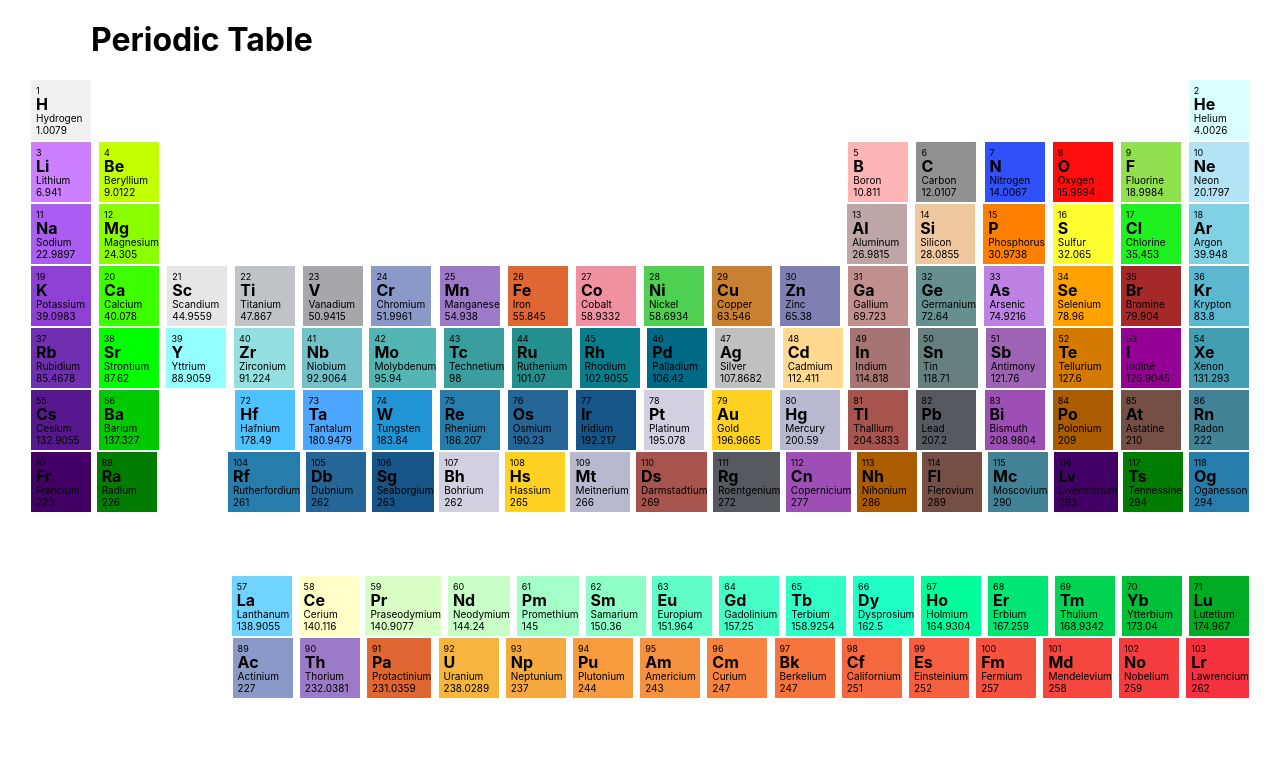
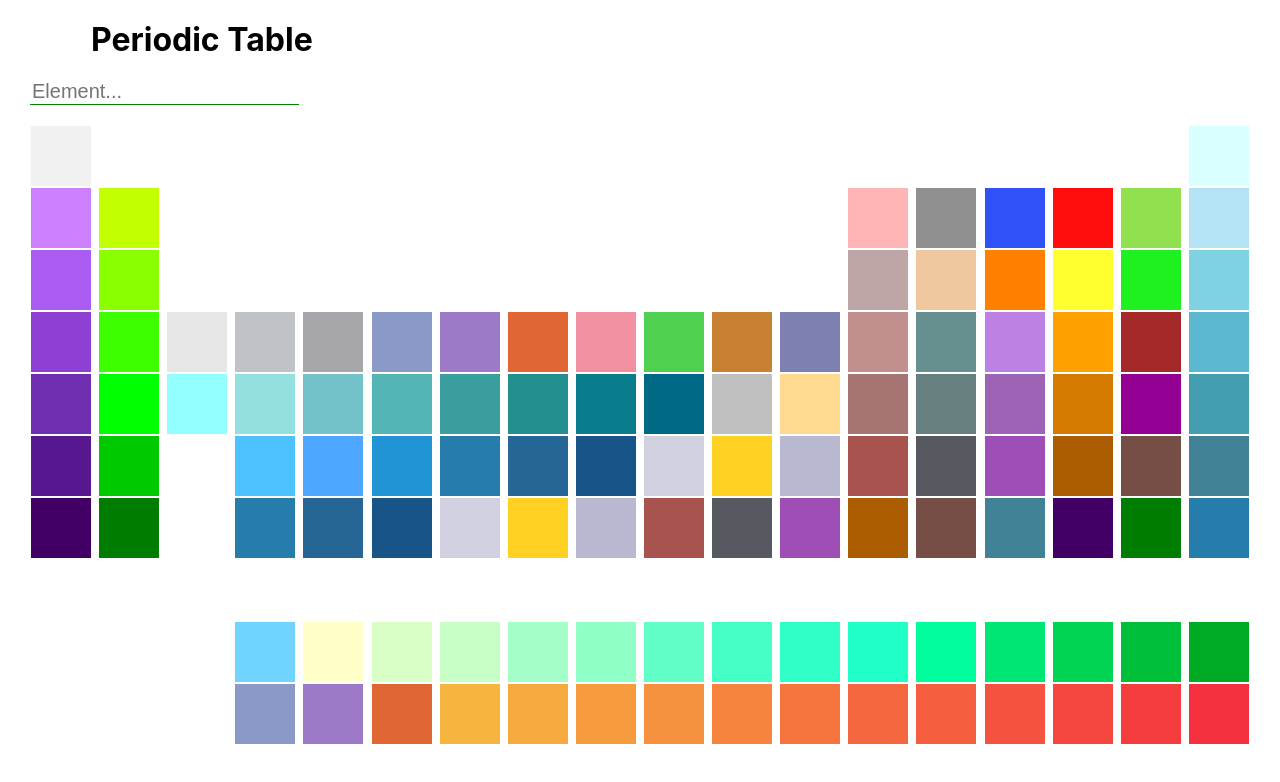
Before and after one commit to MWalter777/periodic-table, a Next.js app: page / in a window 1280 px wide. Shown: the top 782 px of the page. Built offline with nearby package versions, Linux system fonts and the light colour scheme.

Commit message:
find element

```diff
--- a/components/ElementTable/index.tsx
+++ b/components/ElementTable/index.tsx
@@ -7,6 +7,7 @@ type Props = {
 	symbolTable: string;
 	name: string;
 	weight: number;
+	display: boolean;
 };
 
 const ElementTable = ({
@@ -15,13 +16,18 @@ const ElementTable = ({
 	name,
 	symbolTable,
 	weight,
+	display,
 }: Props) => {
 	return (
 		<ElementTableStyled backgroundColor={backgroundColor}>
-			<sup className='atomic-number'>{atomicNumber}</sup>
-			<h1 className='symbol-table'>{symbolTable}</h1>
-			<sub>{name}</sub>
-			<sub>{weight}</sub>
+			{display && (
+				<>
+					<sup className='atomic-number'>{atomicNumber}</sup>
+					<h1 className='symbol-table'>{symbolTable}</h1>
+					<sub>{name}</sub>
+					<sub>{weight}</sub>
+				</>
+			)}
 		</ElementTableStyled>
 	);
 };
--- a/components/PeriodicTable/index.style.ts
+++ b/components/PeriodicTable/index.style.ts
@@ -5,6 +5,13 @@ export const PeriodicTableStyled = styled.div`
 	min-height: 100vh;
 	padding: 0 30px 30px 30px;
 	overflow-x: auto;
+	.type-element {
+		margin-bottom: 20px;
+		border: none;
+		outline: none;
+		border-bottom: 1px solid green;
+		font-size: 20px;
+	}
 `;
 
 export const HeaderStyled = styled.div`
@@ -15,7 +22,9 @@ export const HeaderStyled = styled.div`
 	padding: 20px 0 20px 0;
 	> div {
 		width: 90%;
+		display: flex;
 		> h1 {
+			display: flex;
 			margin: 0;
 		}
 	}
--- a/components/PeriodicTable/index.tsx
+++ b/components/PeriodicTable/index.tsx
@@ -1,4 +1,4 @@
-import React from 'react';
+import React, { useState } from 'react';
 import ElementTable from 'components/ElementTable';
 import EmptyElement from 'components/ElementTable/EmptyElement';
 import { IElement } from 'interfaces/IElement';
@@ -10,9 +10,17 @@ import {
 
 type Props = {
 	elements: IElement[][];
+	name: string;
+	changeName: ({
+		target: { value },
+	}: {
+		target: {
+			value: string;
+		};
+	}) => void;
 };
 
-const PeriodicTable = ({ elements }: Props) => {
+const PeriodicTable = ({ elements, changeName, name }: Props) => {
 	return (
 		<PeriodicTableStyled>
 			<HeaderStyled>
@@ -20,7 +28,13 @@ const PeriodicTable = ({ elements }: Props) => {
 					<h1>Periodic Table</h1>
 				</div>
 			</HeaderStyled>
-
+			<input
+				onChange={changeName}
+				className='type-element'
+				type='text'
+				placeholder='Element...'
+				value={name}
+			/>
 			{elements.map((element, index) => {
 				return (
 					<RowTableStyled key={index}>
@@ -34,6 +48,7 @@ const PeriodicTable = ({ elements }: Props) => {
 									symbolTable={e.symbolTable}
 									weight={e.weight}
 									key={e.atomicNumber}
+									display={!!e.display}
 								/>
 							);
 						})}
--- a/interfaces/IElement.d.ts
+++ b/interfaces/IElement.d.ts
@@ -4,4 +4,5 @@ export interface IElement {
 	symbolTable: string;
 	name: string;
 	weight: number;
+	display?: boolean;
 }
--- a/pages/index.tsx
+++ b/pages/index.tsx
@@ -3,7 +3,26 @@ import { useEffect, useState } from 'react';
 import { IElement } from 'interfaces/IElement';
 
 const Home = () => {
+	const [name, setName] = useState('');
+	const changeName = ({ target: { value } }: { target: { value: string } }) => {
+		setName(value);
+	};
 	const [elements, setElements] = useState<IElement[][]>([]);
+	const findElement = (name: string) => {
+		const newElements = elements.map((element) => {
+			return element.map((e) => {
+				if (e.name.toLowerCase() === name.toLowerCase()) {
+					setName('');
+					return { ...e, display: true };
+				}
+				return { ...e };
+			});
+		});
+		setElements(newElements);
+	};
+	useEffect(() => {
+		if (name) findElement(name);
+	}, [name]);
 
 	useEffect(() => {
 		const getElements = async () => {
@@ -13,7 +32,9 @@ const Home = () => {
 		};
 		getElements();
 	}, []);
-	return <PeriodicTable elements={elements} />;
+	return (
+		<PeriodicTable name={name} changeName={changeName} elements={elements} />
+	);
 };
 
 export default Home;
```
